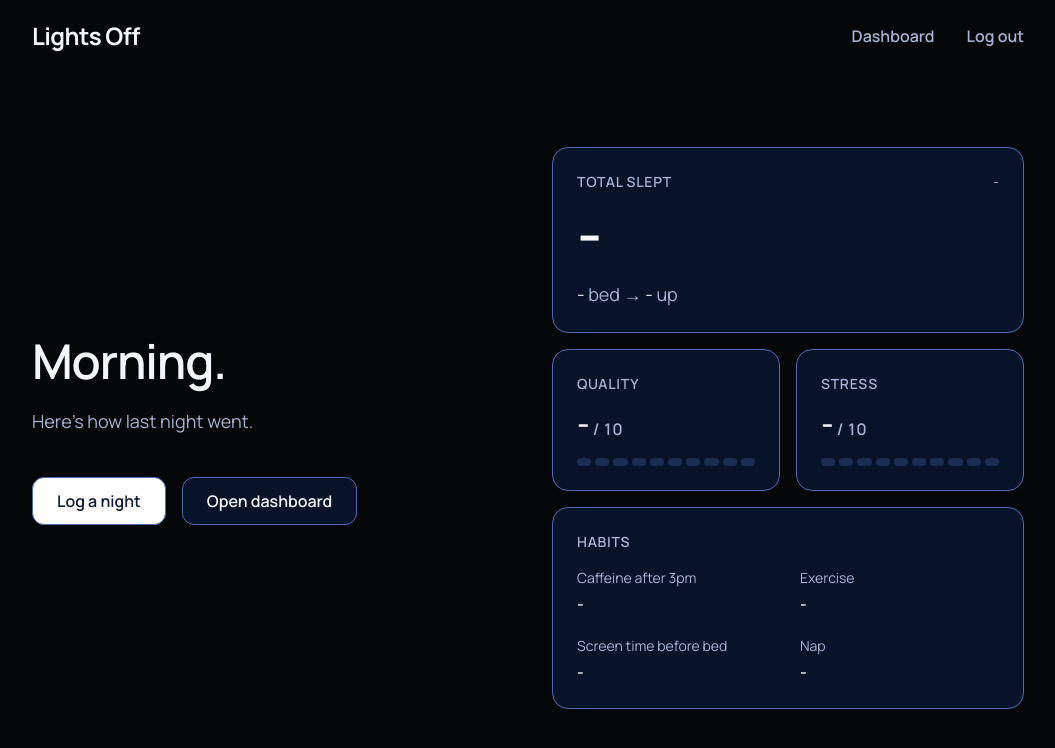
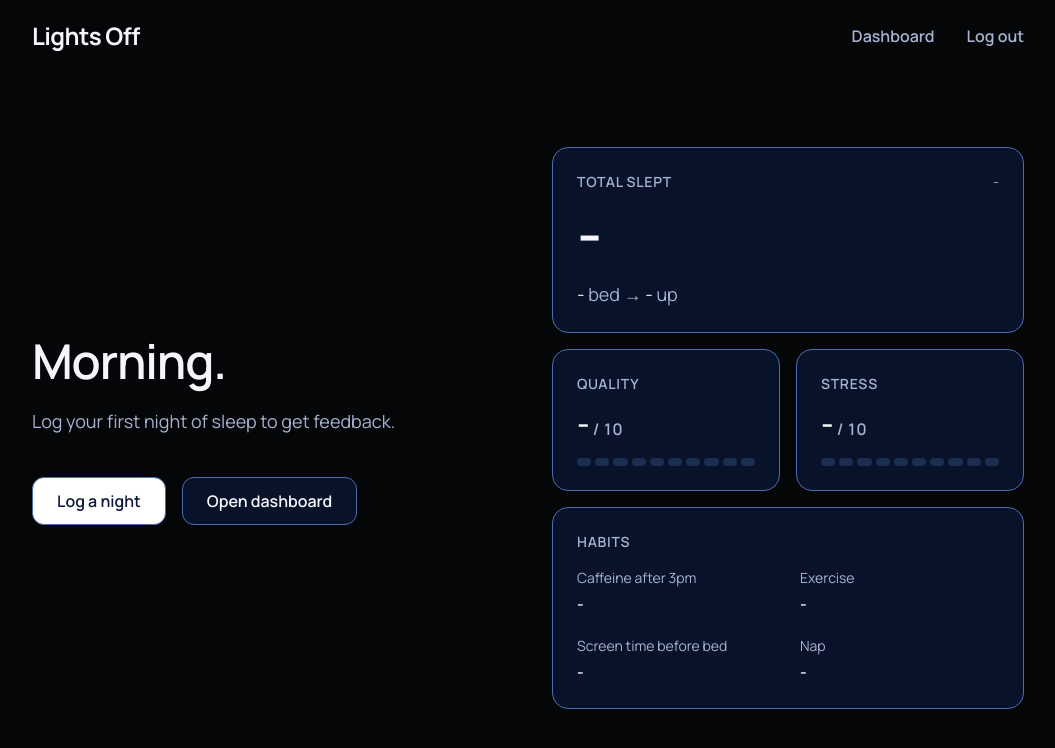
Before and after one commit to isaacnguyen10711-cpu/Lights-Off, a Next.js app in the folder lo-frontend/: page /home in a window 1280 px wide. Shown: the top 748 px of the page, without its empty margins (112-1167 px from the left). Built offline with nearby package versions, Linux system fonts and the light colour scheme; no server answers.

Commit message:
Add a message for new users that dont have any sleep logs yet

```diff
--- a/lo-frontend/app/home/page.tsx
+++ b/lo-frontend/app/home/page.tsx
@@ -167,10 +167,17 @@ export default function HomePage() {
             {/* email sign ups don't have a name, so just say "Morning." */}
             {firstName ? `Morning, ${firstName}.` : "Morning."}
           </h1>
-          {/* the coach's message, or a plain line if there isn't one yet */}
+
+          {/* if there's a log for last night, show the coach's feedback, otherwise tell them to log a night */}
+          {latestLog ? (
             <p className="mt-3 md:mt-4 xl:mt-4 max-w-md text-base md:text-sm xl:text-lg leading-relaxed text-muted">
               {feedback ?? "Here's how last night went."}
             </p>
+          ) : (
+            <p className="mt-3 md:mt-4 xl:mt-4 max-w-md text-base md:text-sm xl:text-lg leading-relaxed text-muted">
+              Log your first night of sleep to get feedback.
+            </p>
+          )}
 
           {/* stacked on phones, side by side from tablets up */}
           <div className="mt-8 md:mt-8 xl:mt-10 flex flex-col md:flex-row gap-3 md:gap-3 xl:gap-4">
```
Lines whose indentation alone changed are shown as unchanged.
